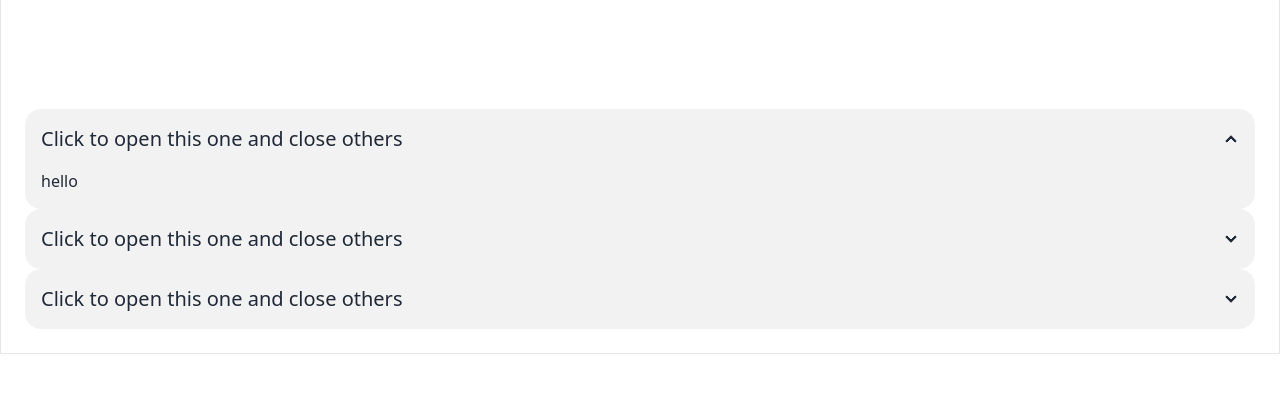
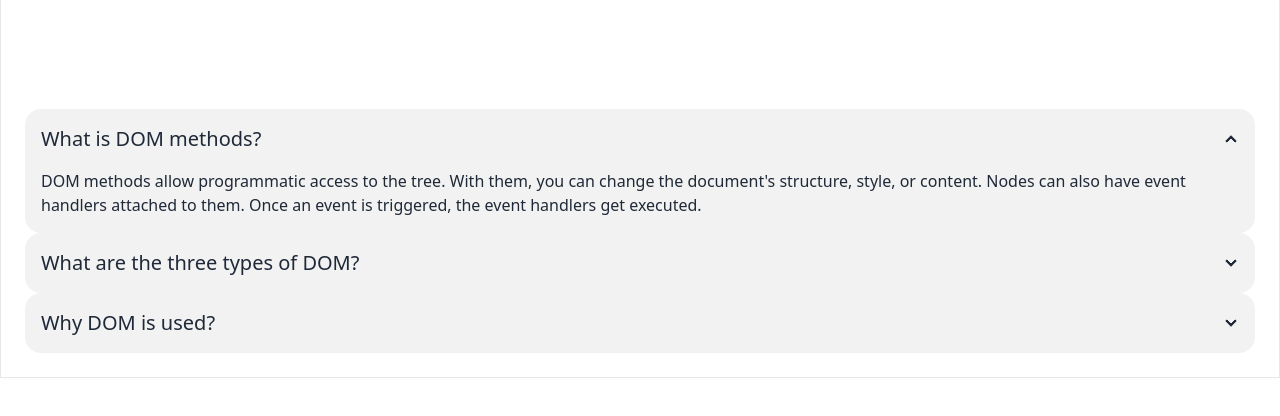
Before and after one commit to alaminislamrahat/assignment-5, a plain HTML site: page index.html in a window 1280 px wide. Both pictures are taken after a click on the link "Blog". Shown: the part 272-688 px from the top of the page. Drawn offline with nearby package versions, Linux system fonts and the light colour scheme.

Commit message:
after finish work

```diff
--- a/index.html
+++ b/index.html
@@ -25,10 +25,7 @@
                         </div>
 
                     </div>
-                <a
-                onclick="blog()"
-                id="blog"
-                 class="btn bg-[#b4f461] text-xl">Blog</a>
+                    <a onclick="blog()" id="blog" class="btn bg-[#b4f461] text-xl">Blog</a>
                 </div>
                 <div class="navbar-center hidden lg:flex">
                     <div class="flex items-center gap-3">
@@ -46,8 +43,8 @@
         </div>
         <!-- nav end  -->
         <div id="buttons" class="mx-auto my-10 gap-4 flex justify-center items-center ">
-        <button id="donation-btn"  onclick="donationClick()"  class="btn bg-[#b4f461]">Donation</button>
-        <button id="history-btn" onclick="historyClick()"  class="btn btn-outline">History</button>
+            <button id="donation-btn" onclick="donationClick()" class="btn bg-[#b4f461]">Donation</button>
+            <button id="history-btn" onclick="historyClick()" class="btn btn-outline">History</button>
         </div>
     </div>
 
@@ -60,12 +57,12 @@
                     <p><span id="noakhali-amount">0</span> BTD</p>
                 </div>
                 <h1 id="noakhali-title" class="text-3xl font-bold">Donate for Flood at Noakhali, Bangladesh</h1>
-                <p>The recent floods in Noakhali have caused significant damage to homes infrastructure. Your donation will help provide essential supplies and to those affected by this disaster. Every contribution, big or small, makes difference. Please join us in supporting the relief efforts and making a positive impact on the lives of those in need.</p>
+                <p>The recent floods in Noakhali have caused significant damage to homes infrastructure. Your donation
+                    will help provide essential supplies and to those affected by this disaster. Every contribution, big
+                    or small, makes difference. Please join us in supporting the relief efforts and making a positive
+                    impact on the lives of those in need.</p>
                 <input id="noakhali-input" type="text" placeholder="Type here" class="input input-bordered w-full " />
-                <button
-
-                onclick="noakhali()"
-                class="btn btn-block bg-[#b4f461] font-bold ">Donate Now</button>
+                <button onclick="noakhali()" class="btn btn-block bg-[#b4f461] font-bold ">Donate Now</button>
             </div>
         </div>
         <div class="card-my  flex flex-col md:flex-row justify-evenly gap-4 border p-8">
@@ -76,11 +73,13 @@
                     <p><span id="feni-amount">0</span> BTD</p>
                 </div>
                 <h1 id="feni-title" class="text-3xl font-bold">Donate for Flood Relief in Feni,Bangladesh </h1>
-                <p>The recent floods in Feni have devastated local communities, leading to severe disruption and loss. Your generous donation will help provide immediate aid, including food, clean water, and medical supplies, to those affected by this calamity. Together, we can offer crucial support and help rebuild lives in the aftermath of this disaster. Every contribution counts towards making a real difference. Please consider donating today to assist those in urgent need</p>
+                <p>The recent floods in Feni have devastated local communities, leading to severe disruption and loss.
+                    Your generous donation will help provide immediate aid, including food, clean water, and medical
+                    supplies, to those affected by this calamity. Together, we can offer crucial support and help
+                    rebuild lives in the aftermath of this disaster. Every contribution counts towards making a real
+                    difference. Please consider donating today to assist those in urgent need</p>
                 <input id="feni-input" type="text" placeholder="Type here" class="input input-bordered w-full " />
-                <button
-                onclick="feni()"
-                 class="btn btn-block bg-[#b4f461] font-bold ">Donate Now</button>
+                <button onclick="feni()" class="btn btn-block bg-[#b4f461] font-bold ">Donate Now</button>
             </div>
         </div>
         <div class="card-my flex flex-col md:flex-row justify-evenly gap-4 border p-8">
@@ -91,16 +90,19 @@
                     <p><span id="qouta-amount">0</span> BTD</p>
                 </div>
                 <h1 id="qouta-title" class="text-3xl font-bold">Aid for Injured in the Quota Movement</h1>
-                <p>The recent Quota movement has resulted in numerous injuries and significant hardship for many individuals. Your support is crucial in providing medical assistance, rehabilitation, and necessary supplies to those affected. By contributing, you help ensure that injured individuals receive the care and support they need during this challenging time. Every donation plays a vital role in alleviating their suffering and aiding in their recovery. Please consider making a donation to support these brave individuals in their time of need.</p>
+                <p>The recent Quota movement has resulted in numerous injuries and significant hardship for many
+                    individuals. Your support is crucial in providing medical assistance, rehabilitation, and necessary
+                    supplies to those affected. By contributing, you help ensure that injured individuals receive the
+                    care and support they need during this challenging time. Every donation plays a vital role in
+                    alleviating their suffering and aiding in their recovery. Please consider making a donation to
+                    support these brave individuals in their time of need.</p>
                 <input id="qouta-input" type="text" placeholder="Type here" class="input input-bordered w-full " />
-                <button
-                onclick="qouta()"
-                 class="btn btn-block bg-[#b4f461] font-bold ">Donate Now</button>
+                <button onclick="qouta()" class="btn btn-block bg-[#b4f461] font-bold ">Donate Now</button>
             </div>
         </div>
     </div>
 
-    <div id="history" class="history container mx-auto hidden">
+    <div id="history" class="history container pt-64 mx-auto hidden">
 
     </div>
 
@@ -110,23 +112,31 @@
         <h1 class="text-6xl font-bold text-center py-9 my-28">Important Faq</h1>
         <div class="collapse collapse-arrow bg-base-200">
             <input type="radio" name="my-accordion-2" checked="checked" />
-        <div class="collapse-title text-xl font-medium">Click to open this one and close others</div>
+            <div class="collapse-title text-xl font-medium">What is DOM methods?</div>
             <div class="collapse-content">
-          <p>hello</p>
+                <p>DOM methods allow programmatic access to the tree. With them, you can change the document's
+                    structure, style, or content. Nodes can also have event handlers attached to them. Once an event is
+                    triggered, the event handlers get executed.</p>
             </div>
         </div>
         <div class="collapse collapse-arrow bg-base-200">
             <input type="radio" name="my-accordion-2" />
-        <div class="collapse-title text-xl font-medium">Click to open this one and close others</div>
+            <div class="collapse-title text-xl font-medium">What are the three types of DOM?</div>
             <div class="collapse-content">
-          <p>hello</p>
+                <p>The W3C Dom standard is divided into three different parts:
+                    Core DOM – standard model for all document types.
+                    XML DOM – standard model for XML documents.
+                    HTML DOM – standard model for HTML documents.</p>
             </div>
         </div>
         <div class="collapse collapse-arrow bg-base-200">
             <input type="radio" name="my-accordion-2" />
-        <div class="collapse-title text-xl font-medium">Click to open this one and close others</div>
+            <div class="collapse-title text-xl font-medium">Why DOM is used?
+            </div>
             <div class="collapse-content">
-          <p>hello</p>
+                <p>The Document Object Model (DOM) is a programming interface for web documents. It represents the page
+                    so that programs can change the document structure, style, and content. The DOM represents the
+                    document as nodes and objects; that way, programming languages can interact with the page.</p>
             </div>
         </div>
     </div>
--- a/main.js
+++ b/main.js
@@ -105,7 +105,7 @@ const setHistory = (title, amount) => {
     const historyDiv = document.getElementById('history')
     const historyList = document.createElement('div');
     historyList.innerHTML = `
-        <div class="border-2 p-5 rounded-xl mt-4 space-y-4">
+        <div class="border-2  p-5 rounded-xl mt-4 space-y-4">
                <h1>${amount} taka is ${title}</h1>
                 <p>Date: ${new Date()}</p>
             </div>
```
Lines whose indentation alone changed are shown as unchanged.
